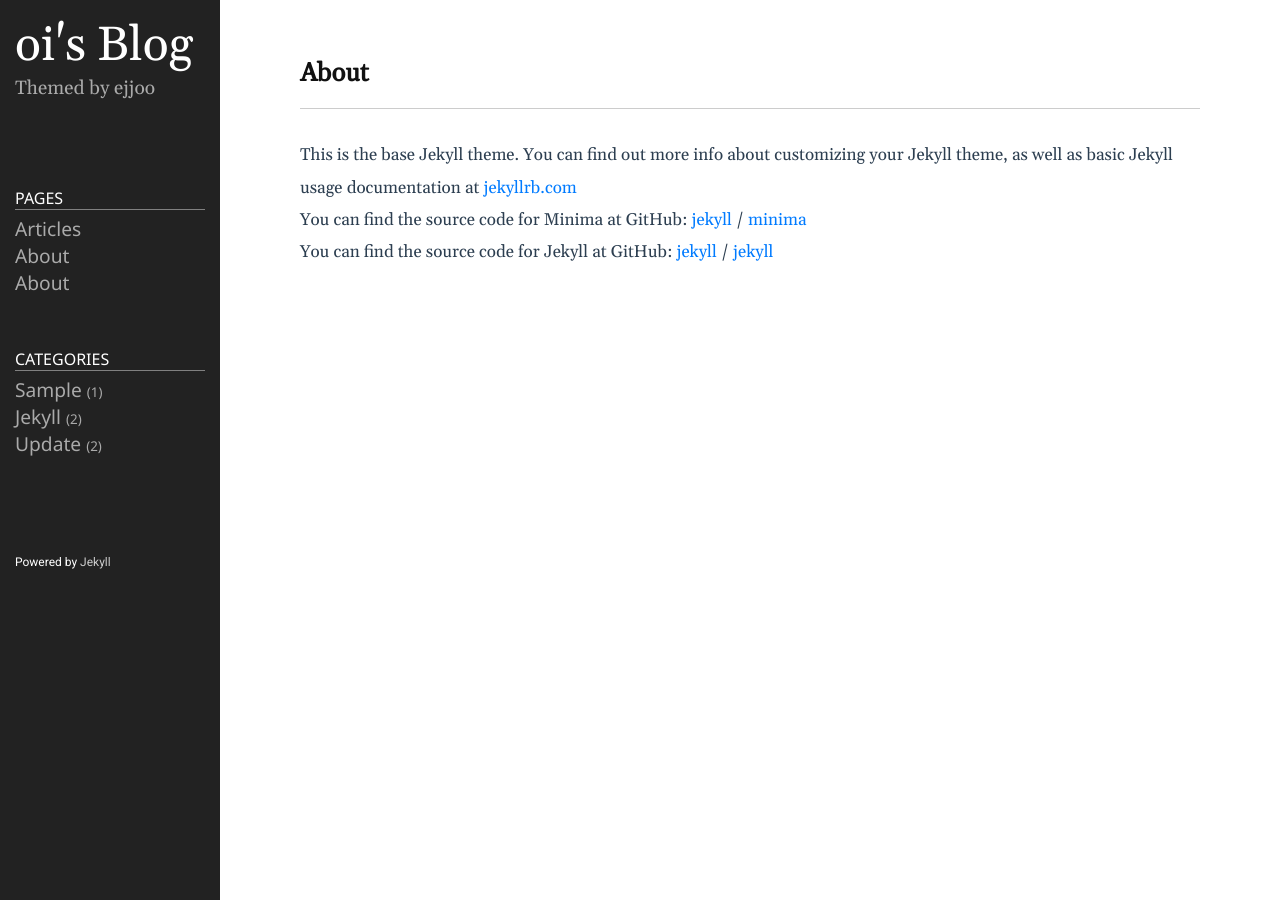
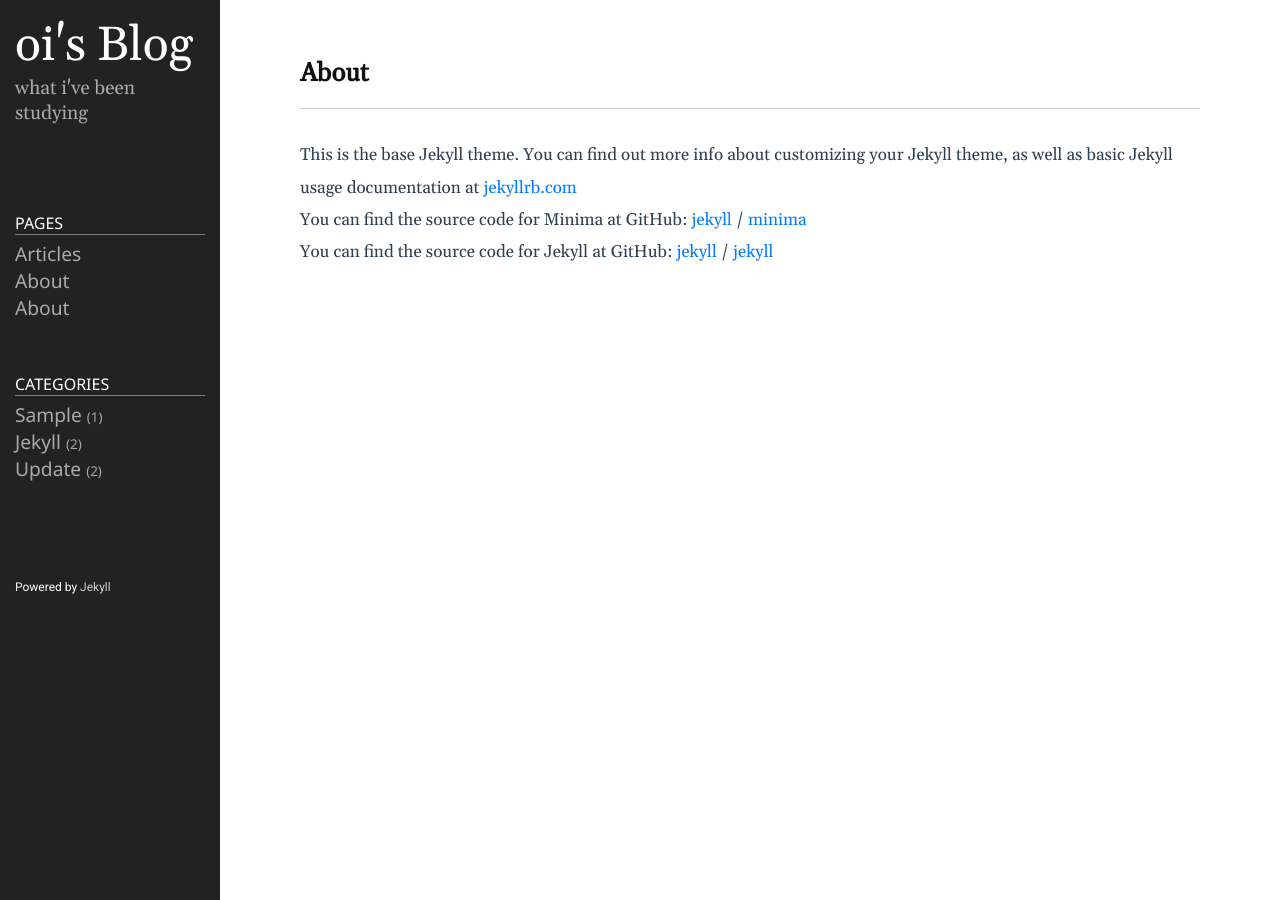
Before and after one commit to choiwlsd/choiwlsd.github.io, a Jekyll site: the page built from about.markdown, in a window 1280 px wide. Built offline with Jekyll 4.4.1, drawn with Linux system fonts in a browser that asks for light colours.

Commit message:
Fix: modify blog info

```diff
--- a/_config.yml
+++ b/_config.yml
@@ -21,7 +21,7 @@
 title: oi's Blog
 email: choiwlsd@gmail.com
 description: >- # this means to ignore newlines until "baseurl:"
-  Themed by ejjoo
+  what i've been studying
 # baseurl: "/" # the subpath of your site, e.g. /blog
 github_username: choiwlsd
 highlighter: rouge
```
